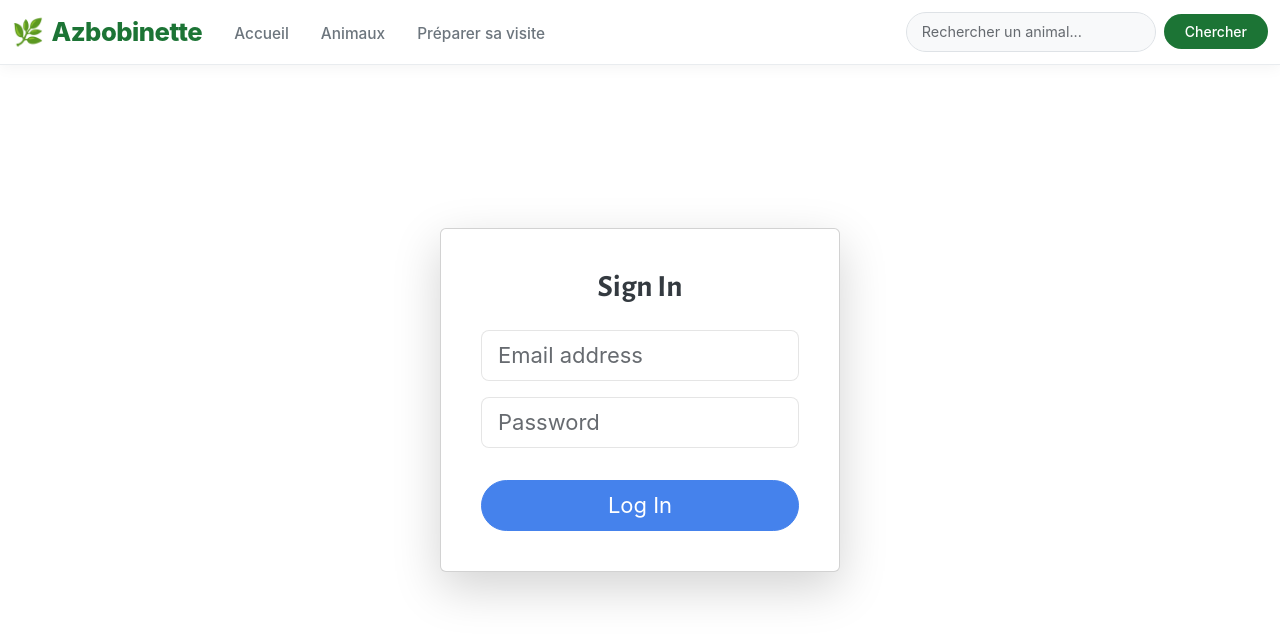
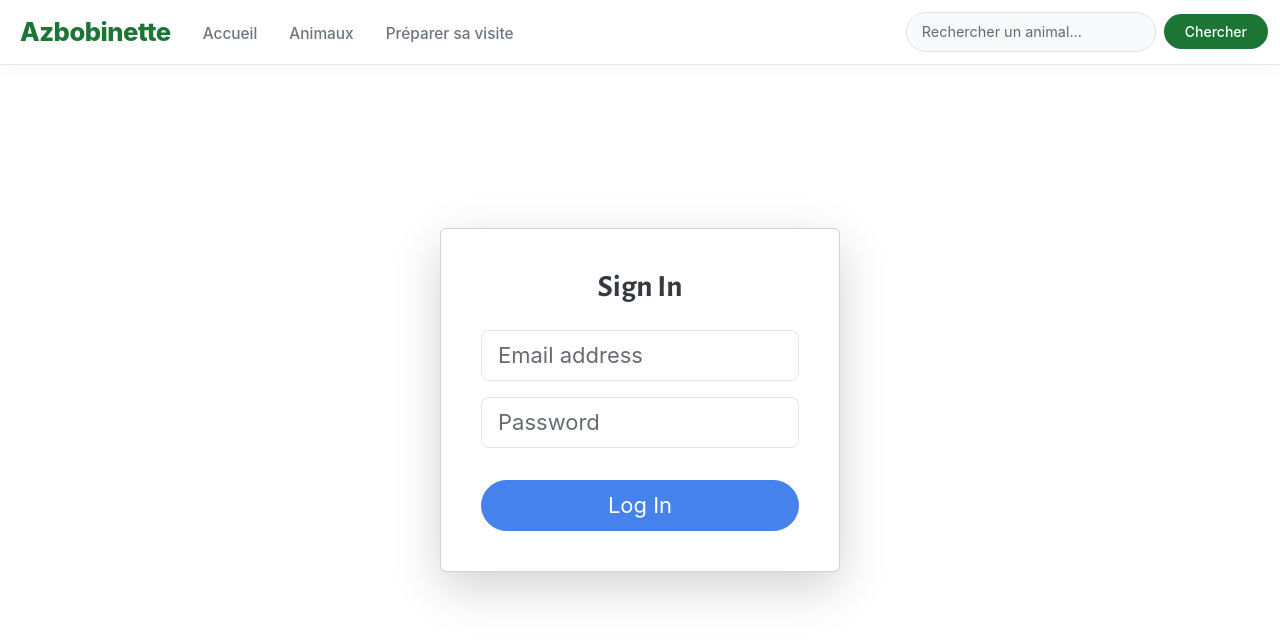
Before and after one commit to RyanAmmarKhodja/azbobinette, a React (Create React App) app in the folder frontend/: page /login in a window 1280 px wide. Shown: the top 640 px of the page. Built offline with nearby package versions, Linux system fonts and the light colour scheme.

Commit message:
Remove emoji from Navbar component

```diff
--- a/frontend/src/components/Navbar.js
+++ b/frontend/src/components/Navbar.js
@@ -63,7 +63,7 @@ function Navbar(props) {
             }
             onMouseLeave={(e) => (e.currentTarget.style.transform = "scale(1)")}
           >
-            <span style={{ marginRight: "8px" }}>🌿</span> Azbobinette
+            <span style={{ marginRight: "8px" }}></span> Azbobinette
           </NavLink>
 
           <button
```
